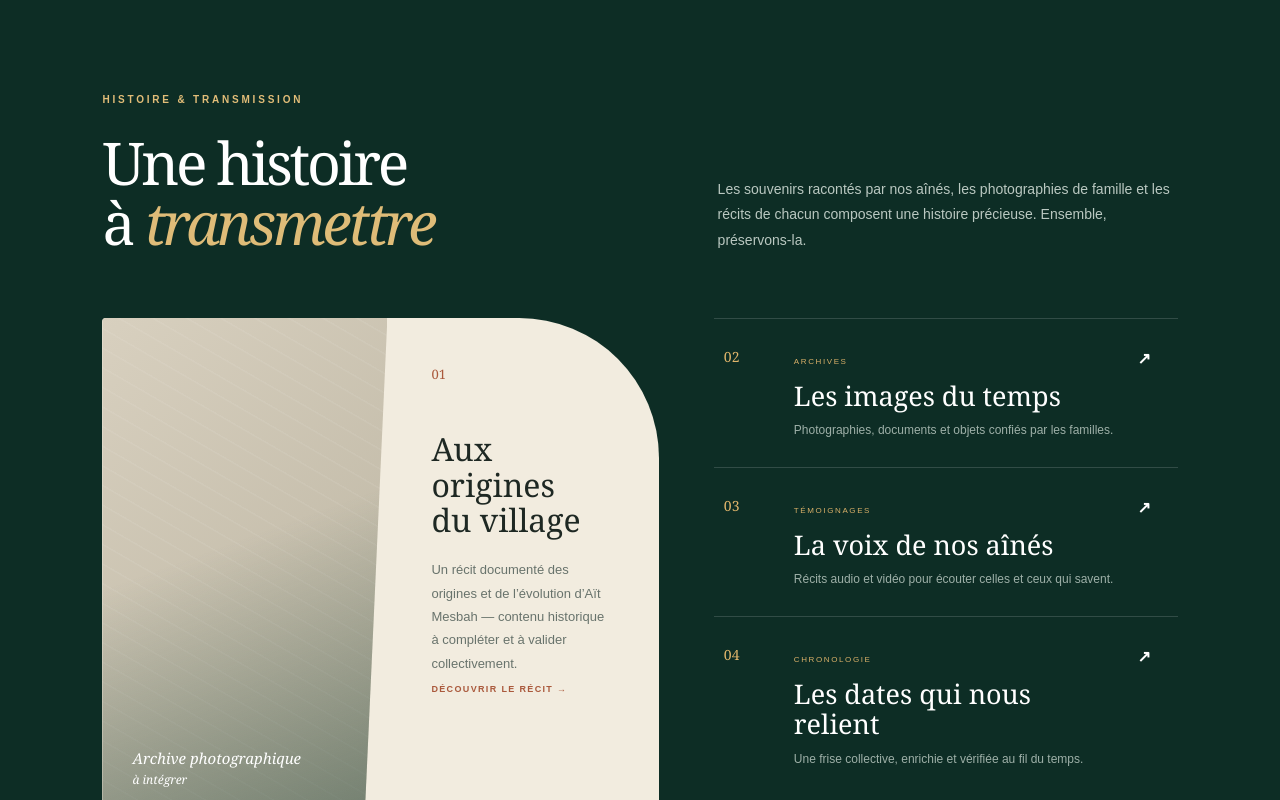
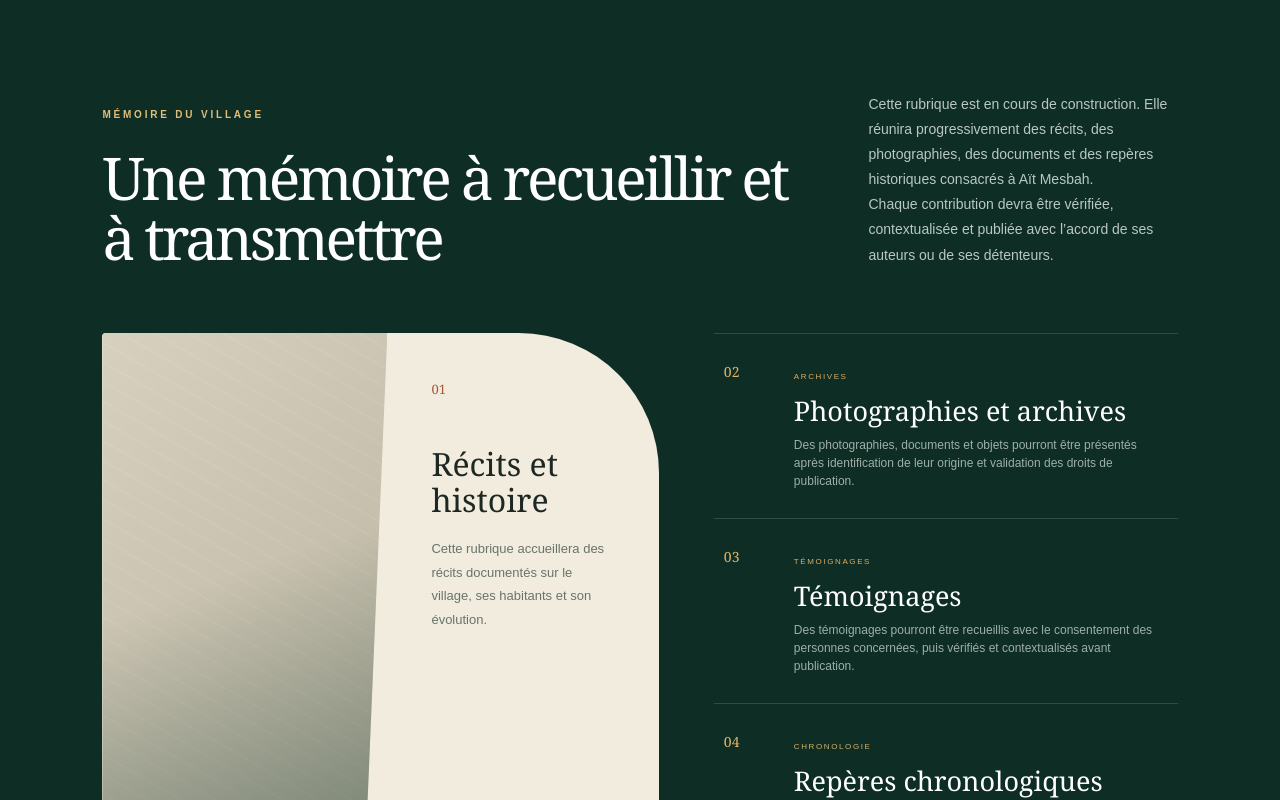
Before and after one commit to AylanMael/aitmesbah, a Next.js app: page / in a window 1280 px wide. Shown: the part 2160-2960 px from the top of the page. Built offline with nearby package versions, Linux system fonts and the light colour scheme.

Commit message:
Clarifier la construction de la mémoire du village

```diff
--- a/components/home/MemorySection.tsx
+++ b/components/home/MemorySection.tsx
@@ -5,40 +5,23 @@ export default function MemorySection() {
     <section id="memoire" className="memory dark-section section-pad">
       <div className="section-head">
         <div>
-          <p className="eyebrow light">Histoire & transmission</p>
-          <h2>
-            Une histoire
-            <br />
-            à <em>transmettre</em>
-          </h2>
+          <p className="eyebrow light">Mémoire du village</p>
+          <h2>Une mémoire à recueillir et à transmettre</h2>
         </div>
-        <p>
-          Les souvenirs racontés par nos aînés, les photographies de famille et
-          les récits de chacun composent une histoire précieuse. Ensemble,
-          préservons-la.
-        </p>
+        <div className="memory-intro">
+          <p>Cette rubrique est en cours de construction. Elle réunira progressivement des récits, des photographies, des documents et des repères historiques consacrés à Aït Mesbah.</p>
+          <p>Chaque contribution devra être vérifiée, contextualisée et publiée avec l’accord de ses auteurs ou de ses détenteurs.</p>
+        </div>
       </div>
       <div className="memory-grid">
         <article className="feature-card">
           <div className="feature-image photo-placeholder">
-            <span>
-              Archive photographique
-              <br />
-              <small>à intégrer</small>
-            </span>
+            <span>Archive authentique à intégrer après validation</span>
           </div>
           <div>
             <span className="card-no">01</span>
-            <h3>
-              Aux origines
-              <br />
-              du village
-            </h3>
-            <p>
-              Un récit documenté des origines et de l’évolution d’Aït Mesbah —
-              contenu historique à compléter et à valider collectivement.
-            </p>
-            <a href="#contribuer">Découvrir le récit →</a>
+            <h3>Récits et histoire</h3>
+            <p>Cette rubrique accueillera des récits documentés sur le village, ses habitants et son évolution.</p>
           </div>
         </article>
         <div className="memory-list">
@@ -50,7 +33,6 @@ export default function MemorySection() {
                 <h3>{item.title}</h3>
                 <p>{item.description}</p>
               </div>
-              <b>↗</b>
             </article>
           ))}
         </div>
--- a/data/home.ts
+++ b/data/home.ts
@@ -23,20 +23,20 @@ export const memoryItems: MemoryItem[] = [
   {
     number: "02",
     category: "Archives",
-    title: "Les images du temps",
-    description: "Photographies, documents et objets confiés par les familles.",
+    title: "Photographies et archives",
+    description: "Des photographies, documents et objets pourront être présentés après identification de leur origine et validation des droits de publication.",
   },
   {
     number: "03",
     category: "Témoignages",
-    title: "La voix de nos aînés",
-    description: "Récits audio et vidéo pour écouter celles et ceux qui savent.",
+    title: "Témoignages",
+    description: "Des témoignages pourront être recueillis avec le consentement des personnes concernées, puis vérifiés et contextualisés avant publication.",
   },
   {
     number: "04",
     category: "Chronologie",
-    title: "Les dates qui nous relient",
-    description: "Une frise collective, enrichie et vérifiée au fil du temps.",
+    title: "Repères chronologiques",
+    description: "Une chronologie pourra être constituée progressivement à partir de sources identifiées et recoupées.",
   },
 ];
 
```
Also changed, not shown: app/globals.css.
